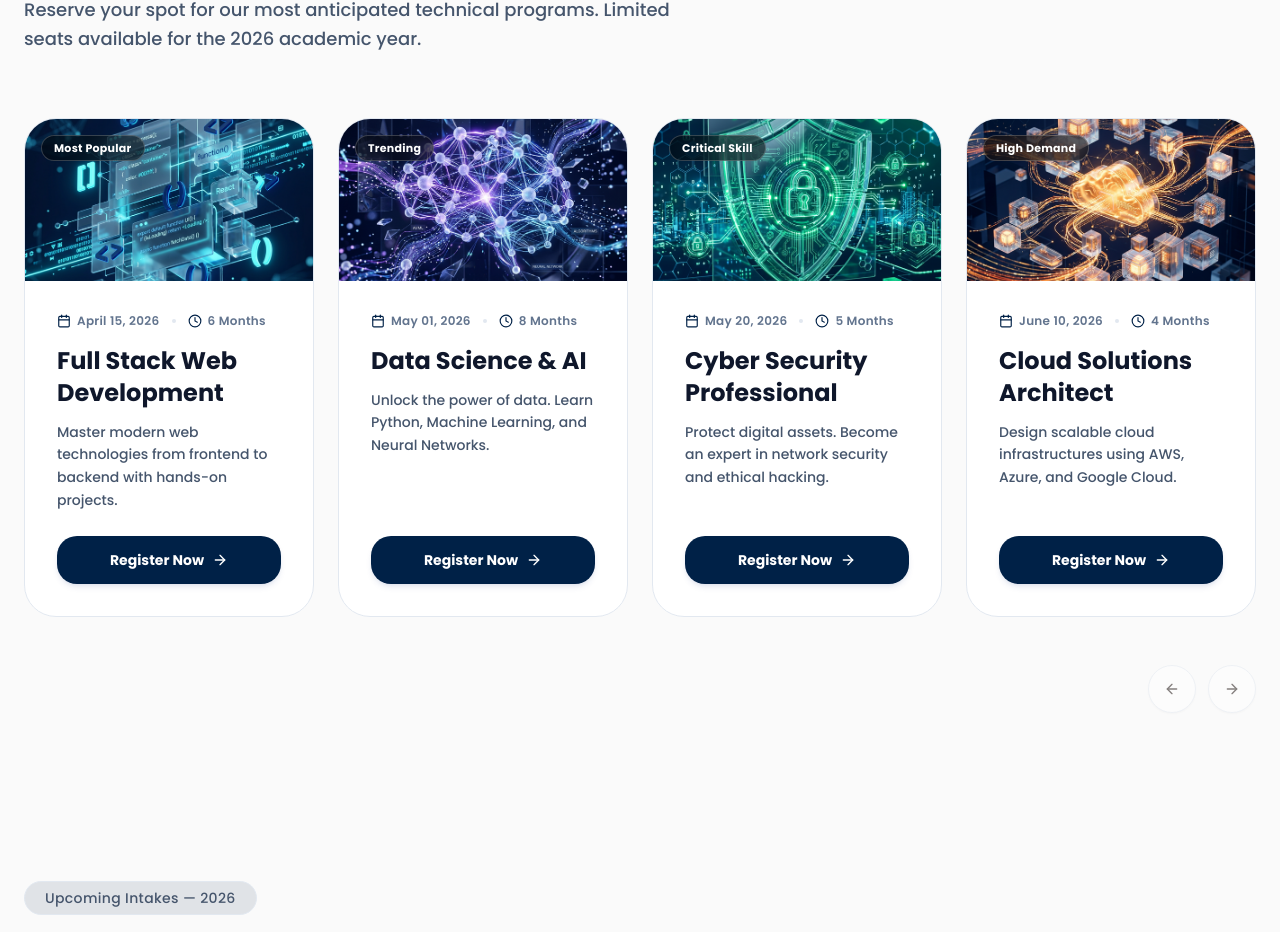
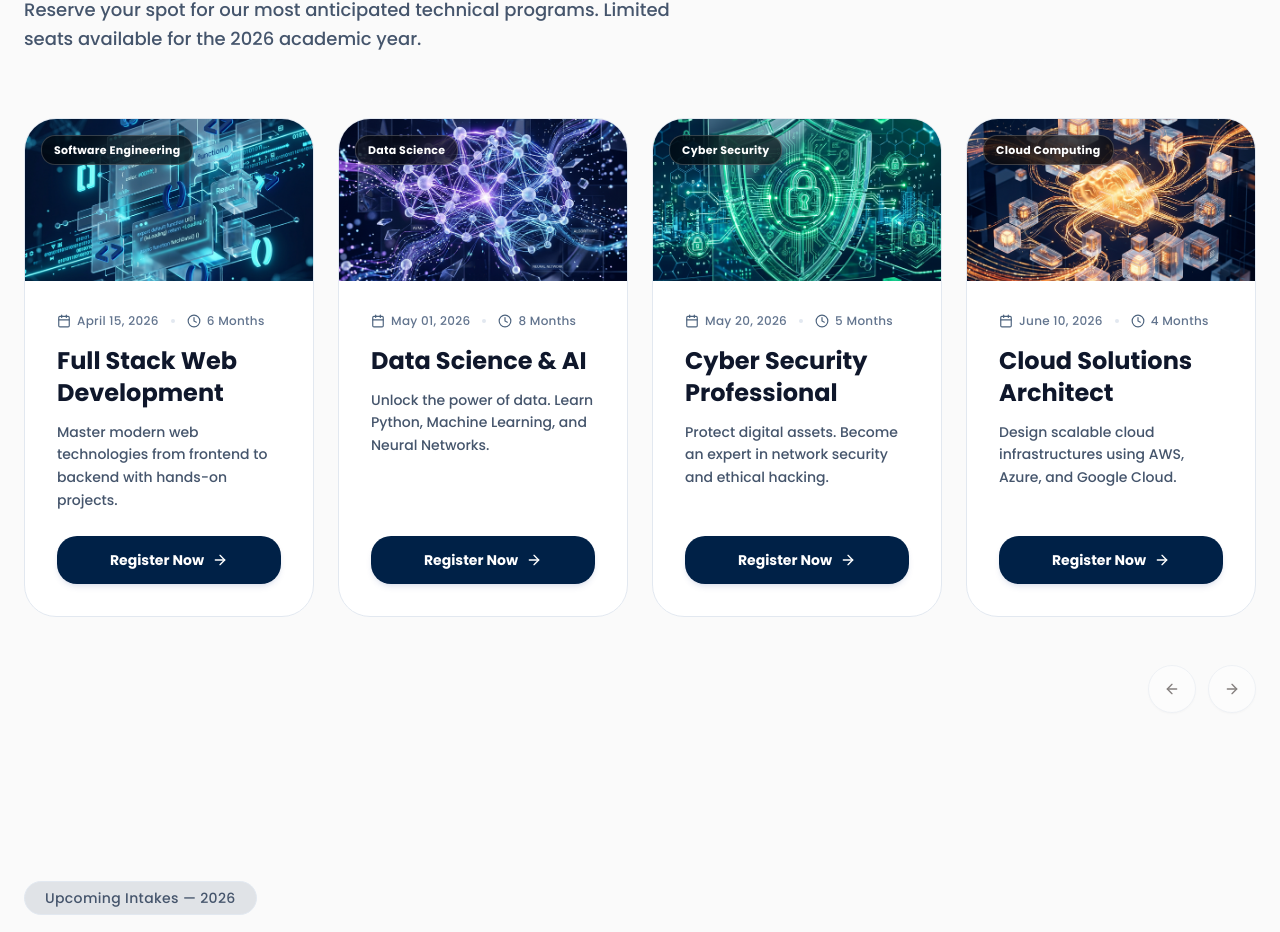
Before and after one commit to Sharjun-Hussain/ivtc-landing-page, a Next.js app: page / in a window 1280 px wide. Shown: the part 1017-1949 px from the top of the page. Built offline with nearby package versions, Linux system fonts and the light colour scheme.

Commit message:
style: refine typography, spacing, and UI component styling across course and initiative pages

```diff
--- a/app/meerza-foundation/board-of-directors/page.jsx
+++ b/app/meerza-foundation/board-of-directors/page.jsx
@@ -14,7 +14,7 @@ export default function Page() {
       <BoardHero />
       <BoardWhatWeDo />
       <BoardDirectors />
-      <BoardImpact />
+
     </main>
   );
 }
--- a/app/sections/UpcomingCourses.jsx
+++ b/app/sections/UpcomingCourses.jsx
@@ -10,7 +10,7 @@ const UPCOMING_COURSES = [
     duration: "6 Months",
     desc: "Master modern web technologies from frontend to backend with hands-on projects.",
     image: "/courses/web-dev.png",
-    tag: "Most Popular",
+    category: "Software Engineering",
   },
   {
     title: "Data Science & AI",
@@ -18,7 +18,7 @@ const UPCOMING_COURSES = [
     duration: "8 Months",
     desc: "Unlock the power of data. Learn Python, Machine Learning, and Neural Networks.",
     image: "/courses/data-science.png",
-    tag: "Trending",
+    category: "Data Science",
   },
   {
     title: "Cyber Security Professional",
@@ -26,7 +26,7 @@ const UPCOMING_COURSES = [
     duration: "5 Months",
     desc: "Protect digital assets. Become an expert in network security and ethical hacking.",
     image: "/courses/cyber-security.png",
-    tag: "Critical Skill",
+    category: "Cyber Security",
   },
   {
     title: "Cloud Solutions Architect",
@@ -34,9 +34,10 @@ const UPCOMING_COURSES = [
     duration: "4 Months",
     desc: "Design scalable cloud infrastructures using AWS, Azure, and Google Cloud.",
     image: "/courses/cloud-computing.png",
-    tag: "High Demand",
+    category: "Cloud Computing",
   },
 ];
+
 
 const UpcomingCourses = () => {
   return (
--- a/components/MeerzaFoundation/InitiativesAcademicAid.jsx
+++ b/components/MeerzaFoundation/InitiativesAcademicAid.jsx
@@ -53,7 +53,7 @@ const InitiativesAcademicAid = () => {
   }, []);
 
   return (
-    <section id="academic-aid" className="bg-white dark:bg-[#0a0a0a] border-b border-slate-100 dark:border-white/5 overflow-hidden" aria-labelledby="academic-aid-heading">
+    <section id="academic-aid" className="bg-white dark:bg-[#0a0a0a] border-b border-slate-100 dark:border-white/5" aria-labelledby="academic-aid-heading">
       <div className="max-w-7xl mx-auto px-6 py-16 md:py-24">
         <div className="flex flex-col lg:flex-row gap-12 lg:gap-24">
 
--- a/components/MeerzaFoundation/InitiativesDigitalLibrary.jsx
+++ b/components/MeerzaFoundation/InitiativesDigitalLibrary.jsx
@@ -29,7 +29,7 @@ const InitiativesDigitalLibrary = () => {
   const books = useMemo(() => BOOKS, []);
 
   return (
-    <section id="digital-library" className="bg-white dark:bg-[#0a0a0a] overflow-hidden" aria-labelledby="digital-library-heading">
+    <section id="digital-library" className="bg-white dark:bg-[#0a0a0a]" aria-labelledby="digital-library-heading">
       <div className="max-w-7xl mx-auto px-6 py-16 md:py-24">
         <div className="flex flex-col lg:flex-row gap-12 lg:gap-24">
 
--- a/components/MeerzaFoundation/InitiativesQuranAcademy.jsx
+++ b/components/MeerzaFoundation/InitiativesQuranAcademy.jsx
@@ -39,7 +39,7 @@ const InitiativesQuranAcademy = () => {
   ], []);
 
   return (
-    <section id="quran-academy" className="bg-white dark:bg-[#0a0a0a] border-b border-slate-100 dark:border-white/5 overflow-hidden" aria-labelledby="quran-academy-heading">
+    <section id="quran-academy" className="bg-white dark:bg-[#0a0a0a] border-b border-slate-100 dark:border-white/5" aria-labelledby="quran-academy-heading">
       <div className="max-w-7xl mx-auto px-6 py-16 md:py-24">
         <div className="flex flex-col lg:flex-row gap-12 lg:gap-24">
 
--- a/components/UpcomingCourses/CourseCarousel.jsx
+++ b/components/UpcomingCourses/CourseCarousel.jsx
@@ -39,8 +39,8 @@ const CourseCarousel = ({ courses }) => {
                   />
                   <div className="absolute inset-0 bg-linear-to-t from-black/80 via-black/20 to-transparent opacity-0 group-hover:opacity-100 transition-opacity duration-500 pointer-events-none" />
                   <div className="absolute top-4 left-4 z-10">
-                    <ShineBadge className="px-3 py-1 text-[11px] font-bold bg-black/50 text-white dark:text-white border-white/20 backdrop-blur-md">
-                      {course.tag}
+                    <ShineBadge className="px-3 py-1.5 text-[11px] font-bold bg-black/60 text-white dark:text-white border-white/20 backdrop-blur-md rounded-xl">
+                      {course.category}
                     </ShineBadge>
                   </div>
                 </div>
@@ -48,13 +48,13 @@ const CourseCarousel = ({ courses }) => {
                 {/* Content Area */}
                 <div className="p-6 md:p-8 flex flex-col flex-1 text-left">
                   <div className="flex items-center gap-3 mb-4">
-                    <div className="flex items-center gap-1.5 text-xs font-semibold text-slate-500 tracking-wide">
-                      <Calendar size={14} className="text-[#002147] dark:text-blue-400" />
+                    <div className="flex items-center gap-1.5 text-xs font-medium text-slate-500 tracking-wide">
+                      <Calendar size={14} className="text-[#002147] dark:text-blue-400 opacity-70" />
                       {course.date}
                     </div>
                     <div className="w-1 h-1 rounded-full bg-slate-200 dark:bg-white/10" />
-                    <div className="flex items-center gap-1.5 text-xs font-semibold text-slate-500 tracking-wide">
-                      <Clock size={14} className="text-[#002147] dark:text-blue-400" />
+                    <div className="flex items-center gap-1.5 text-xs font-medium text-slate-500 tracking-wide">
+                      <Clock size={14} className="text-[#002147] dark:text-blue-400 opacity-70" />
                       {course.duration}
                     </div>
                   </div>
```
Also changed, not shown: app/meerza-foundation/InitiativesPage.jsx (+20 -20 lines).
